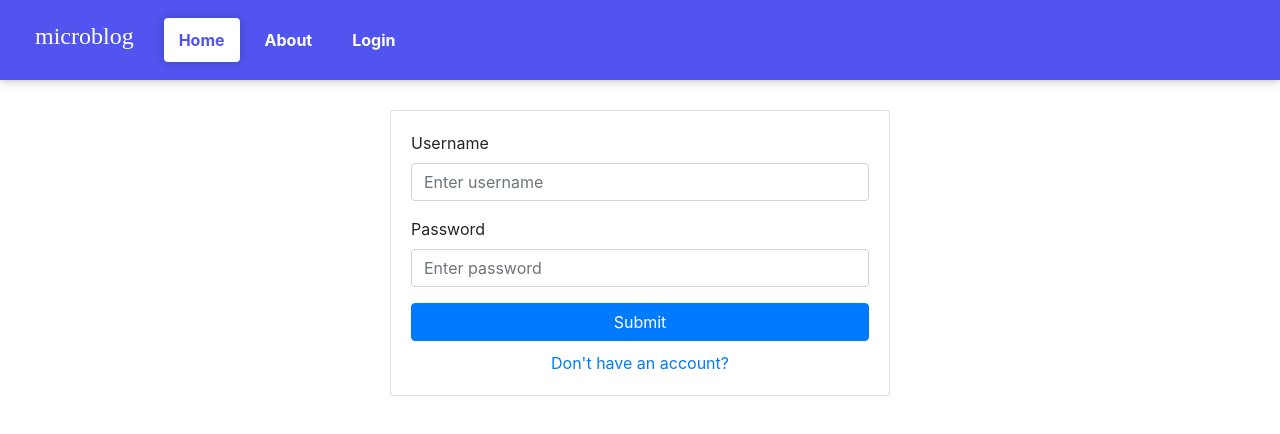
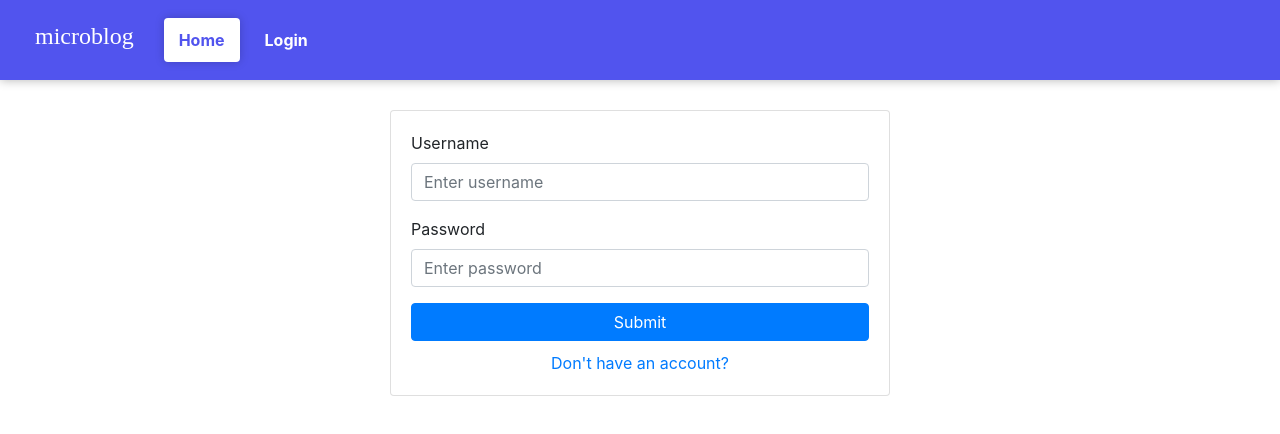
Before and after one commit to bradleykenny/micro-blog-project, a React (Create React App) app in the folder client/: page /login in a window 1280 px wide. Shown: the top 434 px of the page. Built offline with nearby package versions, Linux system fonts and the light colour scheme; a web font is replaced by a local one.

Commit message:
Fixes for JSON error.

```diff
--- a/client/src/components/Card.tsx
+++ b/client/src/components/Card.tsx
@@ -17,7 +17,7 @@ type CardProps = {
 };
 
 export const Card = (props: CardProps) => {
-	const curUser: JWT = JSON.parse(localStorage.getItem("user") || "");
+	const curUser: JWT = JSON.parse(localStorage.getItem("user") || "{}");
 	const [liked, setLiked] = useState(
 		props.likes.includes(curUser.username) ? true : false
 	);
--- a/client/src/components/Nav.tsx
+++ b/client/src/components/Nav.tsx
@@ -27,9 +27,6 @@ export const NavBar = (props: NavProps) => {
 					Home
 				</Nav.Link>
 			</Nav.Item>
-			<Nav.Item>
-				<Nav.Link href="/about">About</Nav.Link>
-			</Nav.Item>
 			{props.username ? (
 				<>
 					<Nav.Item>
```
Also changed, not shown: 15 other files (tests, documents, lock files or other folders).
